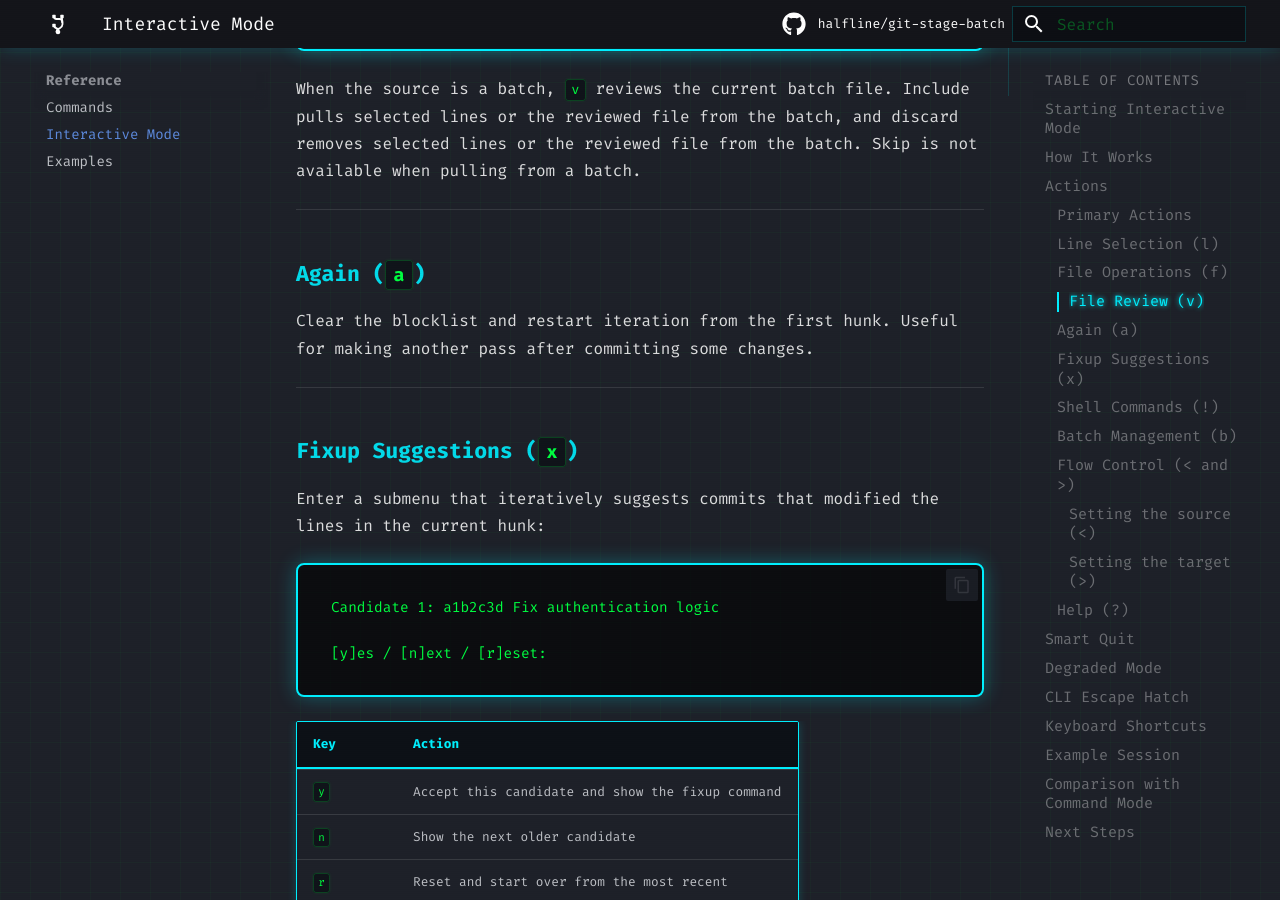
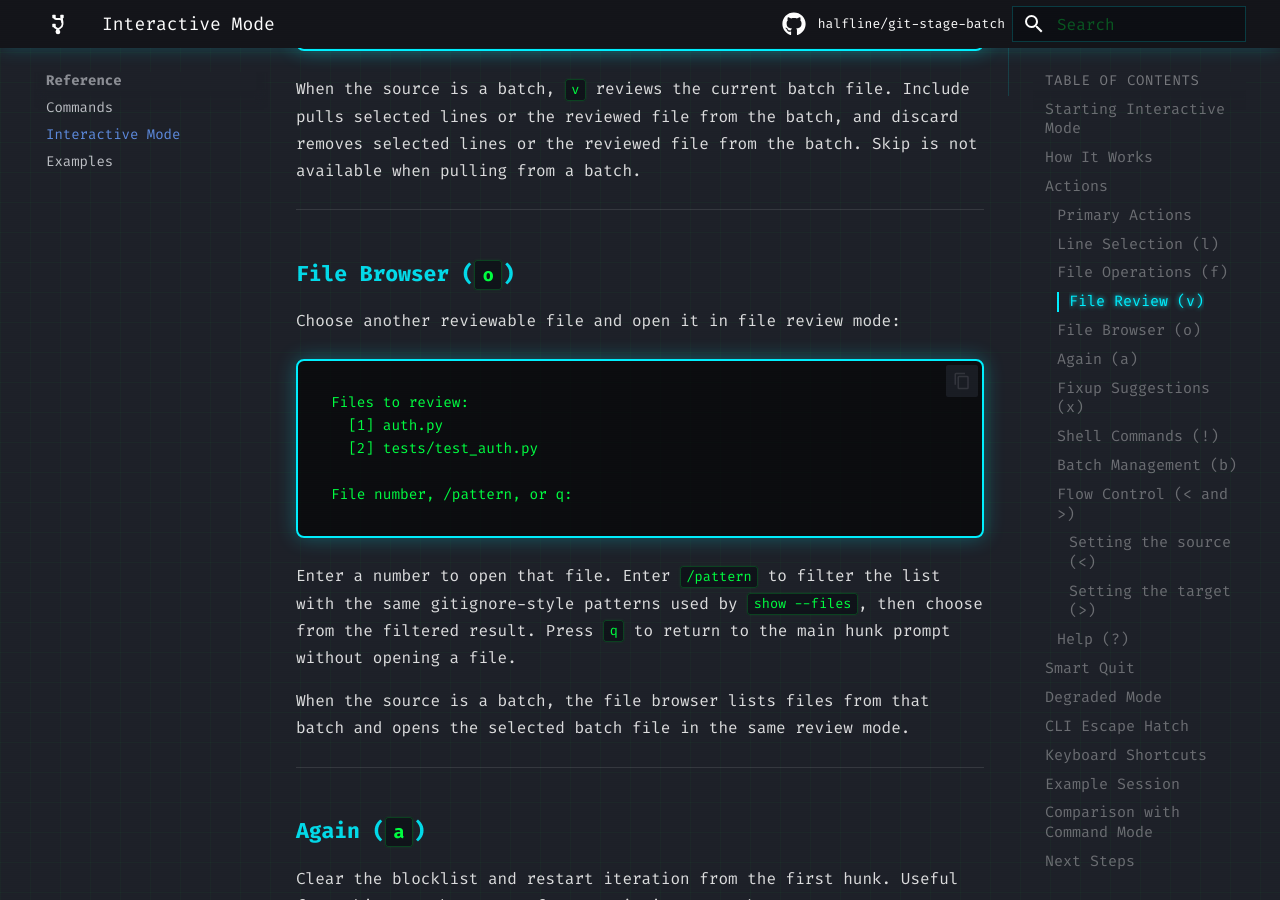
Before and after one commit to halfline/git-stage-batch, an MkDocs documentation site: the page built from docs/interactive.md, in a window 1280 px wide and 900 px high, scrolled down 3795 px. Built offline with MkDocs 1.6.1 and Material for MkDocs 9.7.7, drawn with Linux system fonts in a browser that asks for light colours; comment, search, counter and statistics services are not loaded; some of the changed text lies outside the part shown.

Commit message:
docs: Document review file chooser
The interactive-mode guide describes current-file review with page
selection and file-review line actions.

Users need separate guidance for choosing a different file from the TUI.
Without that section, the open-files action is visible in the menu but its
number selection and pattern filtering are not explained.

This commit completes the file chooser series by documenting the o open
action, its numbered file list, /pattern filtering, cancellation behavior,
and batch-source file listing.

The TUI now has documented workflows for reviewing the current file and
opening another reviewable file without falling back to typed show
commands.

````diff
--- a/docs/interactive.md
+++ b/docs/interactive.md
@@ -125,6 +125,28 @@ When the source is a batch, `v` reviews the current batch file. Include pulls
 selected lines or the reviewed file from the batch, and discard removes
 selected lines or the reviewed file from the batch. Skip is not available when
 pulling from a batch.
+
+---
+
+### File Browser (`o`)
+
+Choose another reviewable file and open it in file review mode:
+
+```
+Files to review:
+  [1] auth.py
+  [2] tests/test_auth.py
+
+File number, /pattern, or q:
+```
+
+Enter a number to open that file. Enter `/pattern` to filter the list with the
+same gitignore-style patterns used by `show --files`, then choose from the
+filtered result. Press `q` to return to the main hunk prompt without opening a
+file.
+
+When the source is a batch, the file browser lists files from that batch and
+opens the selected batch file in the same review mode.
 
 ---
 
@@ -240,6 +262,7 @@ More options:
   l, lines     - Select specific lines from this hunk
   f, file      - Include or skip all hunks in this file
   v, view      - Review this whole file with page selection
+  o, open      - Choose a file to review
   x, fixup     - Suggest which commit to fixup (iterative)
   !<cmd>       - Run shell command (e.g., !git log, or just ! to prompt)
   ?, help      - Show this help message
````
Also changed, not shown: other parts of docs/interactive.md (+1 -1 lines).
